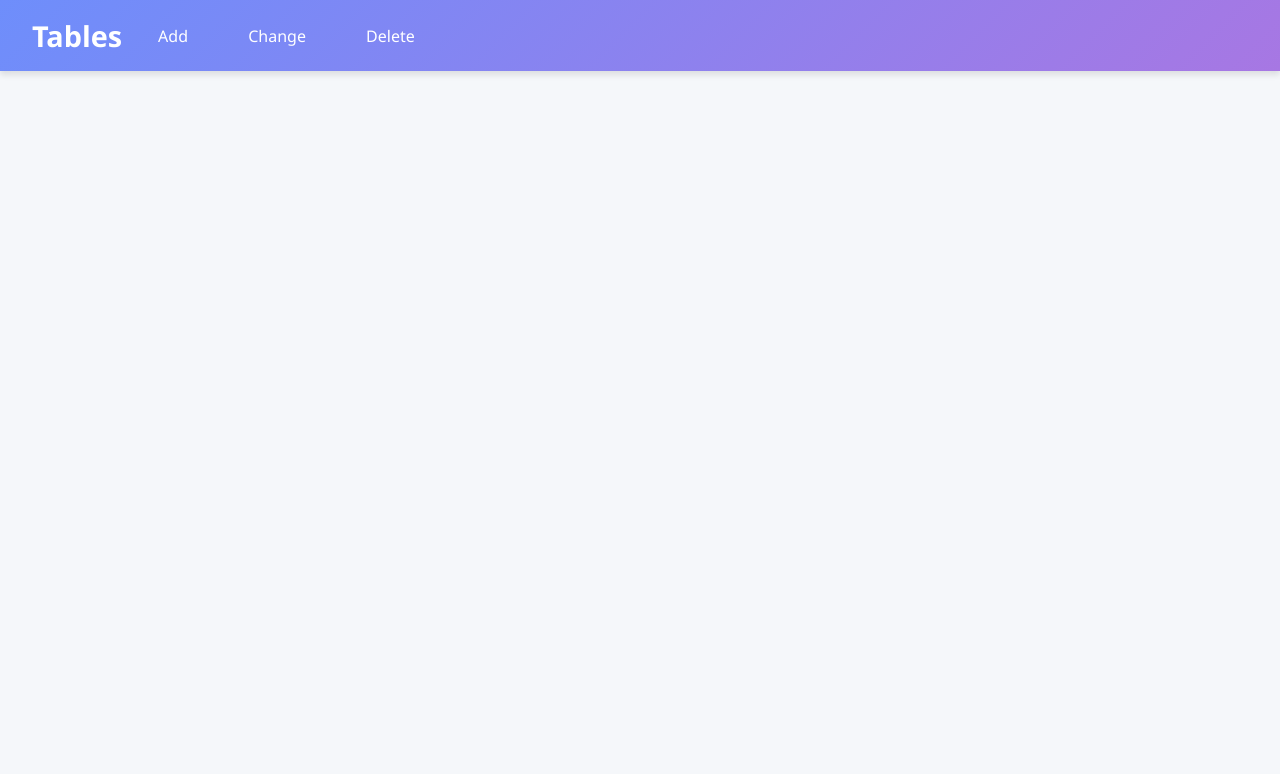
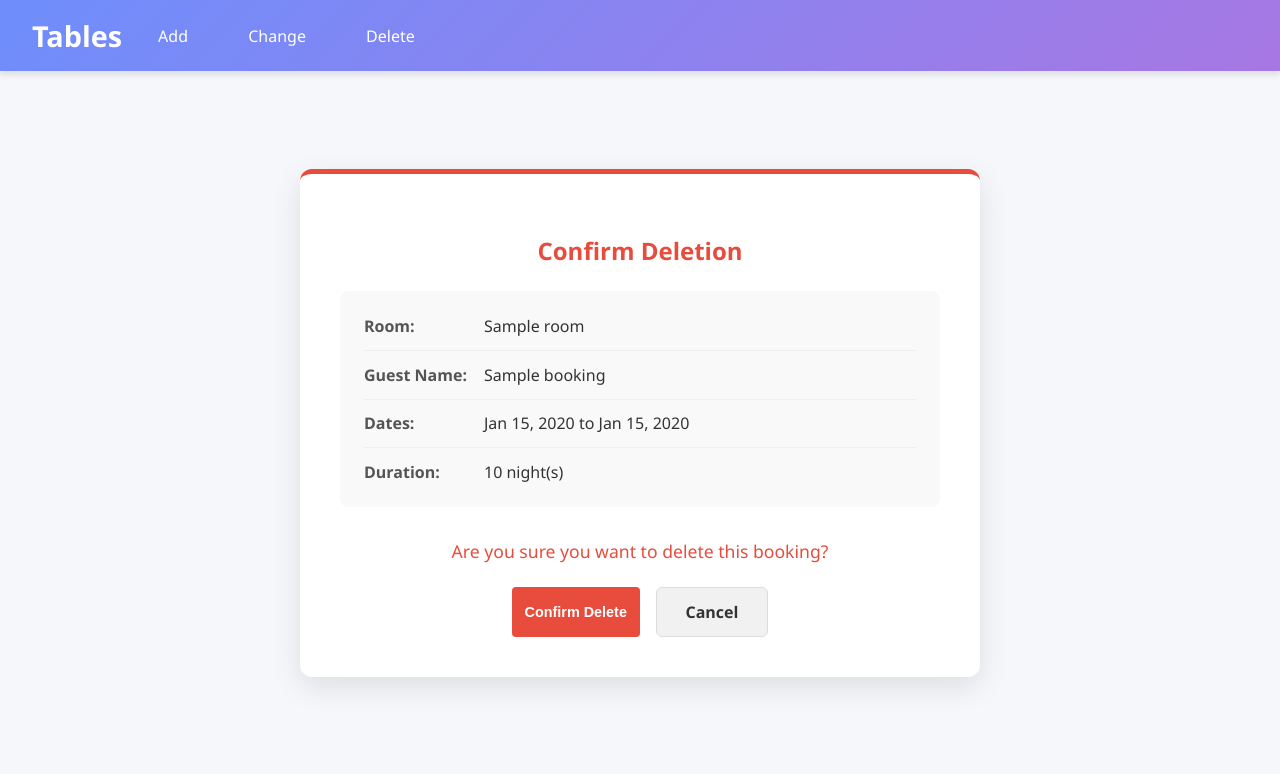
Before and after one commit to sabuka-dumbo/Reseption-tables, a Django app: template administration/tables/templates/delete.html in a window 1280 px wide. Shown: the top 774 px of the page. Run offline with Django 3.2, Linux system fonts and the light colour scheme; the template is opened without the code that fills it: most values are stand-ins (such as "Sample title", 1, 10 or a date in 2020).

Commit message:
Aug 11, 2025, 9:17 AM

```diff
--- a/administration/tables/static/styles.css
+++ b/administration/tables/static/styles.css
@@ -135,3 +135,200 @@ tbody tr:nth-child(even) {
 tbody tr:hover {
     background-color: #f1f3f5;
 }
+
+/* Delete Page Styles */
+.delete-container {
+    display: flex;
+    justify-content: center;
+    align-items: center;
+    min-height: 80vh;
+    padding: 2rem;
+}
+
+.delete-card {
+    background: white;
+    border-radius: 12px;
+    box-shadow: 0 10px 30px rgba(0, 0, 0, 0.1);
+    padding: 2.5rem;
+    max-width: 600px;
+    width: 100%;
+    border-top: 5px solid #e74c3c;
+}
+
+.delete-card h2 {
+    color: #e74c3c;
+    margin-bottom: 1.5rem;
+    text-align: center;
+}
+
+.booking-details {
+    background: #f9f9f9;
+    border-radius: 8px;
+    padding: 1.5rem;
+    margin-bottom: 2rem;
+}
+
+.detail-row {
+    display: flex;
+    margin-bottom: 0.8rem;
+    padding-bottom: 0.8rem;
+    border-bottom: 1px solid #eee;
+}
+
+.detail-row:last-child {
+    border-bottom: none;
+    margin-bottom: 0;
+    padding-bottom: 0;
+}
+
+.detail-label {
+    font-weight: 600;
+    color: #555;
+    width: 120px;
+}
+
+.detail-value {
+    color: #333;
+}
+
+.warning-message {
+    color: #e74c3c;
+    font-weight: 500;
+    text-align: center;
+    margin: 1.5rem 0;
+    font-size: 1.1rem;
+}
+
+.delete-form {
+    margin-top: 2rem;
+}
+
+.button-group {
+    display: flex;
+    justify-content: center;
+    gap: 1rem;
+    margin-top: 1.5rem;
+}
+
+.delete-btn, .cancel-btn {
+    padding: 0.8rem 1.8rem;
+    border-radius: 6px;
+    font-weight: 600;
+    cursor: pointer;
+    transition: all 0.3s ease;
+    text-decoration: none;
+    display: inline-block;
+    text-align: center;
+}
+
+.delete-btn {
+    background-color: #e74c3c;
+    color: white;
+    border: none;
+}
+
+.delete-btn:hover {
+    background-color: #c0392b;
+    transform: translateY(-2px);
+}
+
+.cancel-btn {
+    background-color: #f1f1f1;
+    color: #333;
+    border: 1px solid #ddd;
+}
+
+.cancel-btn:hover {
+    background-color: #e1e1e1;
+    transform: translateY(-2px);
+}
+
+/* Bookings List Styles */
+.bookings-container {
+    padding: 2rem;
+    max-width: 1200px;
+    margin: 0 auto;
+}
+
+.bookings-table-container {
+    overflow-x: auto;
+    margin-top: 1.5rem;
+    border-radius: 8px;
+    box-shadow: 0 2px 10px rgba(0, 0, 0, 0.05);
+}
+
+.bookings-table {
+    width: 100%;
+    border-collapse: collapse;
+}
+
+.bookings-table th {
+    background-color: #3498db;
+    color: white;
+    padding: 1rem;
+    text-align: left;
+}
+
+.bookings-table td {
+    padding: 1rem;
+    border-bottom: 1px solid #eee;
+}
+
+.bookings-table tr:hover {
+    background-color: #f5f5f5;
+}
+
+.actions {
+    display: flex;
+    gap: 0.8rem;
+}
+
+.edit-btn, .delete-btn {
+    padding: 0.4rem 0.8rem;
+    border-radius: 4px;
+    font-size: 0.9rem;
+    text-decoration: none;
+    transition: all 0.2s ease;
+}
+
+.edit-btn {
+    background-color: #3498db;
+    color: white;
+}
+
+.edit-btn:hover {
+    background-color: #2980b9;
+}
+
+.delete-btn {
+    background-color: #e74c3c;
+    color: white;
+}
+
+.delete-btn:hover {
+    background-color: #c0392b;
+}
+
+.no-bookings {
+    text-align: center;
+    padding: 2rem;
+    color: #777;
+}
+
+.alert {
+    padding: 1rem;
+    border-radius: 4px;
+    margin-bottom: 1.5rem;
+}
+
+.alert-success {
+    background-color: #d4edda;
+    color: #155724;
+    border: 1px solid #c3e6cb;
+}
+
+.alert-error {
+    background-color: #f8d7da;
+    color: #721c24;
+    border: 1px solid #f5c6cb;
+}
--- a/administration/tables/templates/delete.html
+++ b/administration/tables/templates/delete.html
@@ -19,7 +19,40 @@
             </div>
         </nav>
 
+        <div class="delete-container">
+            <div class="delete-card">
+                <h2>Confirm Deletion</h2>
+                <div class="booking-details">
+                    <div class="detail-row">
+                        <span class="detail-label">Room:</span>
+                        <span class="detail-value">{{ booking.room }}</span>
+                    </div>
+                    <div class="detail-row">
+                        <span class="detail-label">Guest Name:</span>
+                        <span class="detail-value">{{ booking.guest_name }}</span>
+                    </div>
+                    <div class="detail-row">
+                        <span class="detail-label">Dates:</span>
+                        <span class="detail-value">
+                            {{ booking.check_in_date|date:"M d, Y" }} to {{ booking.check_out_date|date:"M d, Y" }}
+                        </span>
+                    </div>
+                    <div class="detail-row">
+                        <span class="detail-label">Duration:</span>
+                        <span class="detail-value">{{ booking.duration }} night(s)</span>
+                    </div>
+                </div>
 
+                <form method="post" class="delete-form">
+                    {% csrf_token %}
+                    <p class="warning-message">Are you sure you want to delete this booking?</p>
+                    <div class="button-group">
+                        <button type="submit" class="delete-btn">Confirm Delete</button>
+                        <a href="{% url 'bookings_list' %}" class="cancel-btn">Cancel</a>
+                    </div>
+                </form>
+            </div>
+        </div>
 
     </body>
 </html>
--- a/administration/tables/views.py
+++ b/administration/tables/views.py
@@ -1,5 +1,5 @@
 from django.shortcuts import render
-from .models import Room
+from .models import *
 
 def index(request):
     rooms = Room.objects.prefetch_related('booking_set').all()
@@ -10,7 +10,9 @@ def index(request):
     })
 
 def delete_booking(request):
+    bookings = Booking.objects.all().select_related('room')
     if request.method == 'POST':
         booking_id = request.POST.get('booking_id')
         # Logic to delete the booking
-    return render(request, 'delete.html')
+
+    return render(request, 'delete.html', {'bookings': bookings})
```
